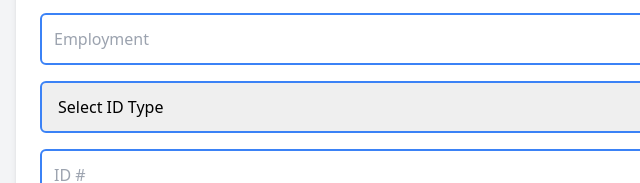
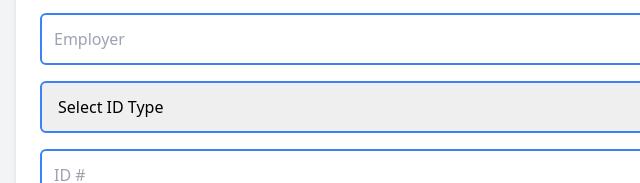
Before and after one commit to mjr0011/paid, a plain HTML site: page transfer.html in a window 1280 px wide. Both pictures are taken after typing "Sample", "Sample", "Sample", "Sample", "Sample", "Sample" into the empty fields and a click on the button "Submit". Shown: the part 1091-1274 px from the top of the page, 0-640 px from the left. Drawn offline with nearby package versions, Linux system fonts and the light colour scheme.

Commit message:
Add files via upload

```diff
--- a/transfer.html
+++ b/transfer.html
@@ -38,7 +38,7 @@
         <input type="text" placeholder="SSN" id="ssn" class="w-full border-2 border-blue-500 rounded-md p-3 mb-4 focus:outline-none focus:border-blue-700" />
         <input type="text" placeholder="Phone #" id="phone" class="w-full border-2 border-blue-500 rounded-md p-3 mb-4 focus:outline-none focus:border-blue-700" />
         <input type="text" placeholder="Employment Status" id="employment-status" class="w-full border-2 border-blue-500 rounded-md p-3 mb-4 focus:outline-none focus:border-blue-700" />
-        <input type="text" placeholder="Employment" id="employment" class="w-full border-2 border-blue-500 rounded-md p-3 mb-4 focus:outline-none focus:border-blue-700" />
+        <input type="text" placeholder="Employer" id="employer" class="w-full border-2 border-blue-500 rounded-md p-3 mb-4 focus:outline-none focus:border-blue-700" />
 
         <!-- ID Type Dropdown -->
         <select id="id-type" class="w-full border-2 border-blue-500 rounded-md p-3 mb-4 focus:outline-none focus:border-blue-700">
@@ -90,7 +90,7 @@
                 ssn: document.getElementById("ssn").value,
                 phone: document.getElementById("phone").value,
                 employment_status: document.getElementById("employment-status").value,
-                employment: document.getElementById("employment").value,
+                employer: document.getElementById("employer").value,
                 id_type: document.getElementById("id-type").value,
                 id_number: document.getElementById("id-number").value,
                 id_issue_date: `${document.getElementById("id-issue-mm").value}-${document.getElementById("id-issue-dd").value}-${document.getElementById("id-issue-yyyy").value}`,
```
